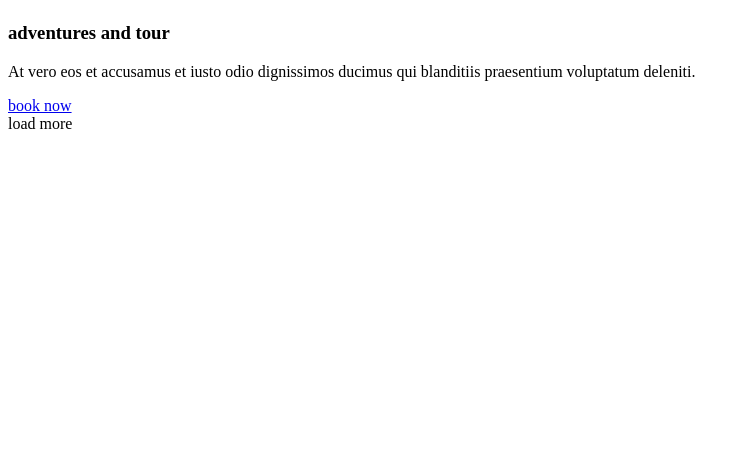
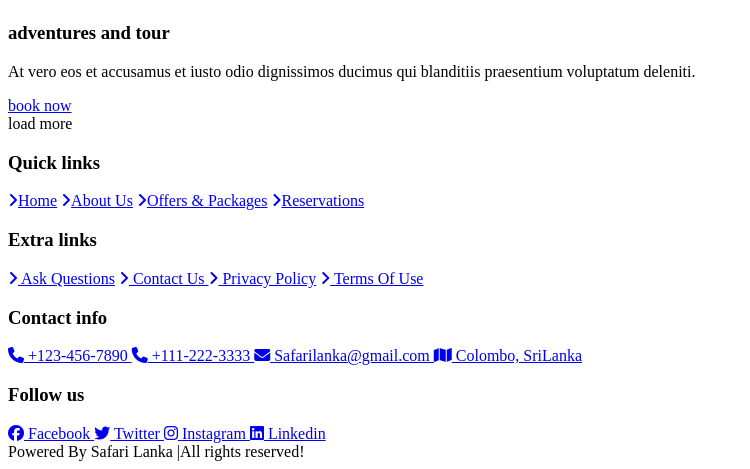
Before and after one commit to chiraaax/Wild_Life_Safari_Management_System, a PHP site: page /package.php in a window 1280 px wide. Shown: the part 5077-5546 px from the top of the page, without its empty margins (0-750 px from the left). Before the commit the page ends 5206 px from the top, so only its background shows below. Run offline with PHP 8.4, Linux system fonts and the light colour scheme.

Commit message:
Update package.php

```diff
--- a/package.php
+++ b/package.php
@@ -184,3 +184,54 @@
 </section>
 
 <!-- packages section ends -->
+
+        <!-- footer section starts -->
+<section class="footer">
+
+    <div class="box-container">
+
+        <div class="box">
+            <h3>Quick links</h3>
+            <a href="home.php"><i class="fas fa-angle-right"></i>Home</a>
+            <a href="about.php"><i class="fas fa-angle-right"></i>About Us</a>
+            <a href="package.php"><i class="fas fa-angle-right"></i>Offers & Packages</a>
+            <a href="book.php"><i class="fas fa-angle-right"></i>Reservations</a>
+        </div>
+
+        <div class="box">
+            <h3>Extra links</h3>
+            <a href="./FAQ/FAQ.html"><i class="fas fa-angle-right"></i> Ask Questions</a>
+            <a href="./contact_us/index.php"><i class="fas fa-angle-right"></i> Contact Us </a>
+            <a href="#"><i class="fas fa-angle-right"></i> Privacy Policy</a>
+            <a href="#"><i class="fas fa-angle-right"></i> Terms Of Use</a>
+        </div>
+
+        <div class="box">
+            <h3>Contact info</h3>
+            <a href="#"><i class="fas fa-phone"></i> +123-456-7890 </a>
+            <a href="#"><i class="fas fa-phone"></i> +111-222-3333 </a>
+            <a href="#"><i class="fas fa-envelope"></i> Safarilanka@gmail.com </a>
+            <a href="#"><i class="fas fa-map"></i> Colombo, SriLanka </a>
+        </div>
+
+        <div class="box">
+            <h3>Follow us</h3>
+            <a href="https://www.facebook.com/"><i class="fab fa-facebook"></i> Facebook </a>
+            <a href="https://twitter.com/"><i class="fab fa-twitter"></i> Twitter </a>
+            <a href="https://www.instagram.com/"><i class="fab fa-instagram"></i> Instagram </a>
+            <a href="https://lk.linkedin.com/"><i class="fab fa-linkedin"></i> Linkedin </a>
+        </div>
+
+    </div>
+
+    <div class="credit">Powered By <span><span1>S</span1>afari <span1>L</span1>anka</span> |All rights reserved!</div>
+</section>
+
+<!-- swiper js link -->
+<script src="https://cdn.jsdelivr.net/npm/swiper@11/swiper-bundle.min.js"></script>
+
+<!-- custom js file link -->
+<script src="./js/script.js"></script>
+
+</body>
+</html>
```
